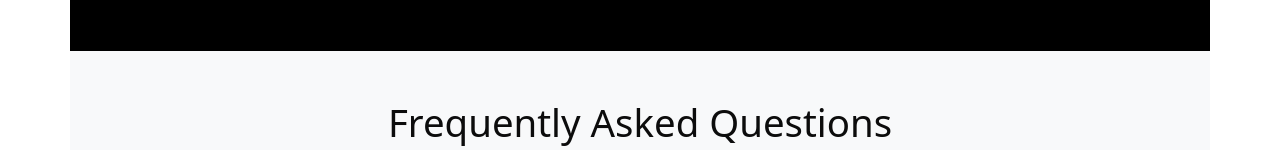
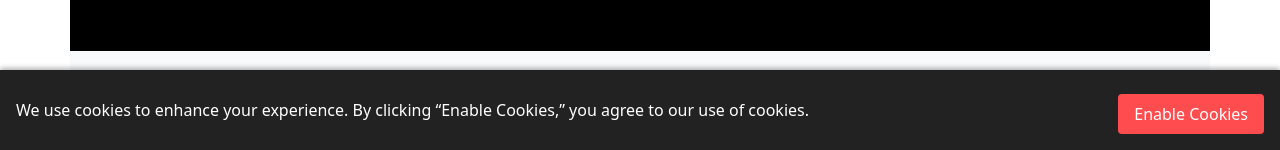
Before and after one commit to randengrims/Intex4-1Winter, a React (Vite) app in the folder frontend/: page / in a window 1280 px wide. Shown: the part 650-800 px from the top of the page. Built offline with nearby package versions, Linux system fonts and the light colour scheme.

Commit message:
cookies test

```diff
--- a/frontend/src/pages/LandingPage.tsx
+++ b/frontend/src/pages/LandingPage.tsx
@@ -33,6 +33,7 @@ const LandingPage: React.FC = () => {
   const [expandedIndex, setExpandedIndex] = useState<number | null>(null);
   const [email, setEmail] = useState('');
   const navigate = useNavigate(); // Hook for navigation
+  const [showCookieBanner, setShowCookieBanner] = useState(true);
 
   const handleEmailChange = (e: React.ChangeEvent<HTMLInputElement>) => {
     setEmail(e.target.value);
@@ -167,6 +168,44 @@ const LandingPage: React.FC = () => {
           </div>
         </div>
       </section>
+      {showCookieBanner && (
+  <div
+    style={{
+      position: 'fixed',
+      bottom: 0,
+      left: 0,
+      right: 0,
+      backgroundColor: '#222',
+      color: '#fff',
+      padding: '1rem',
+      display: 'flex',
+      justifyContent: 'space-between',
+      alignItems: 'center',
+      zIndex: 9999,
+      boxShadow: '0 -2px 5px rgba(0, 0, 0, 0.3)',
+      flexWrap: 'wrap',
+    }}
+  >
+    <p style={{ margin: 0 }}>
+      We use cookies to enhance your experience. By clicking “Enable Cookies,” you agree to our use of cookies.
+    </p>
+    <button
+      style={{
+        marginTop: '0.5rem',
+        padding: '0.5rem 1rem',
+        backgroundColor: '#ff4d4f',
+        color: '#fff',
+        border: 'none',
+        borderRadius: '4px',
+        cursor: 'pointer',
+      }}
+      onClick={() => setShowCookieBanner(false)}
+    >
+      Enable Cookies
+    </button>
+  </div>
+)}
+
     </div>
   );
 };
```
